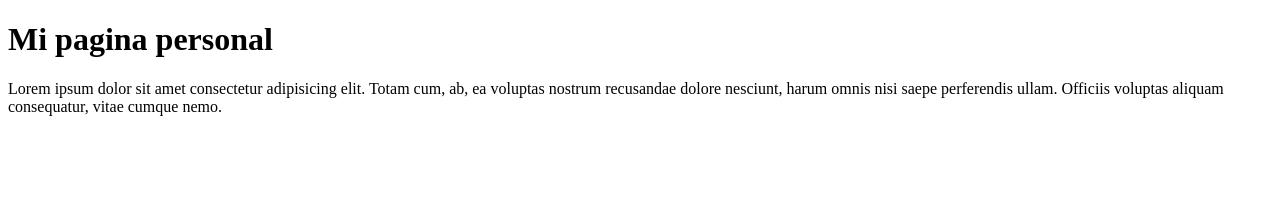
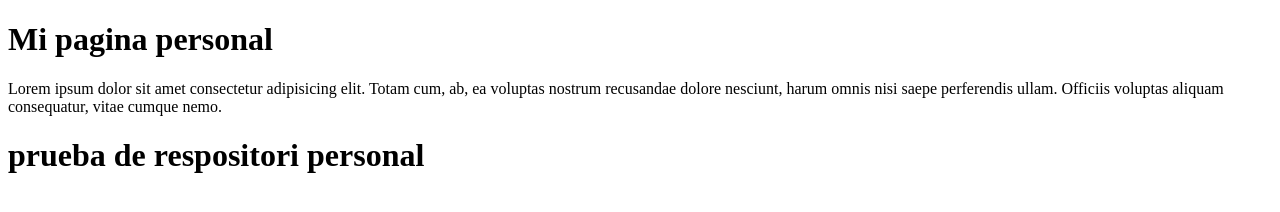
Before and after one commit to kensey1986/kensey1986.github.io, a plain HTML site: page index.html in a window 1280 px wide. Drawn offline with Linux system fonts and the light colour scheme.

Commit message:
tercer commit

```diff
--- a/index.html
+++ b/index.html
@@ -9,5 +9,6 @@
 <body>
     <h1>Mi pagina personal</h1>
     <p>Lorem ipsum dolor sit amet consectetur adipisicing elit. Totam cum, ab, ea voluptas nostrum recusandae dolore nesciunt, harum omnis nisi saepe perferendis ullam. Officiis voluptas aliquam consequatur, vitae cumque nemo.</p>
+    <h1>prueba de respositori personal</h1>
 </body>
 </html>
```
